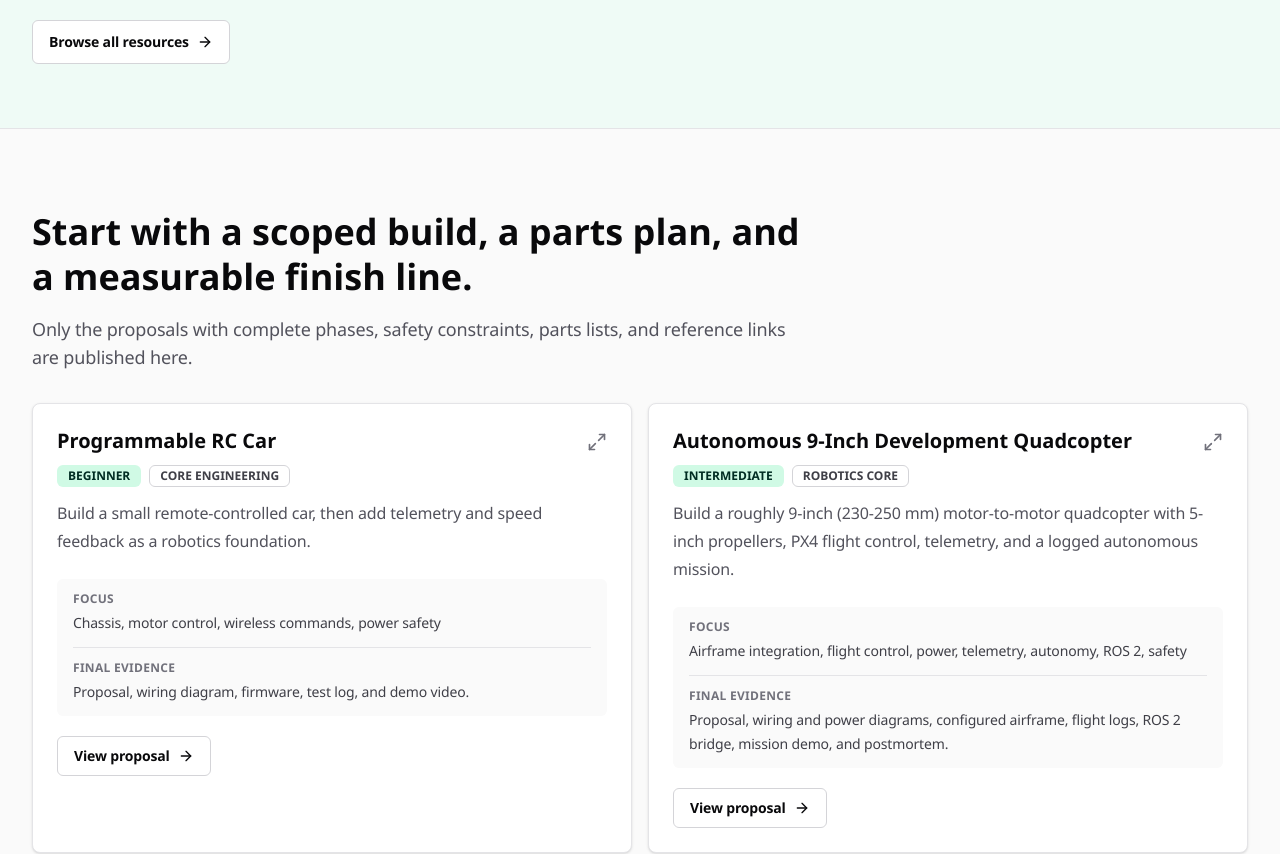
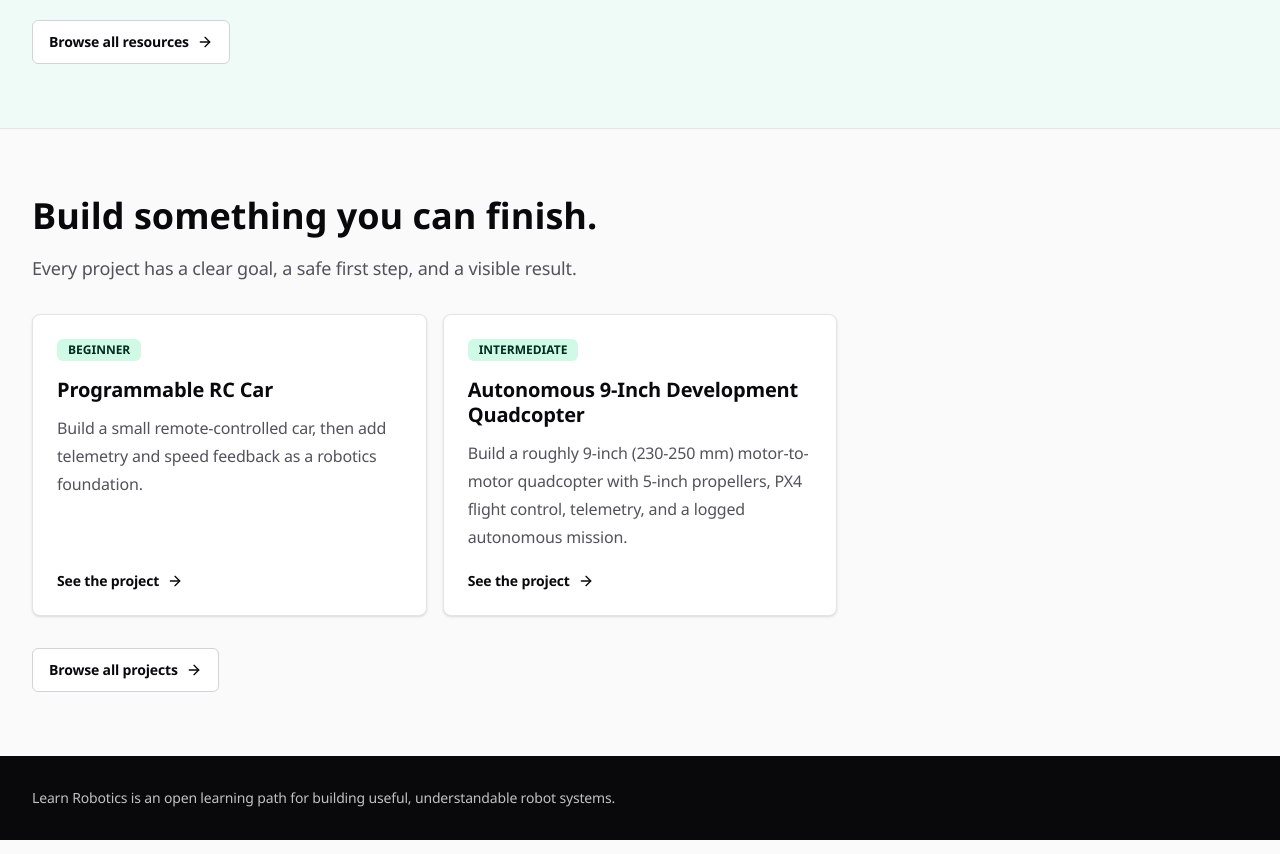
Before and after one commit to MiguelMasc/Learn-Robotics, a Next.js app: page / in a window 1280 px wide. Shown: the part 2740-3594 px from the top of the page. Built offline with nearby package versions, Linux system fonts and the light colour scheme.

Commit message:
Show concise project previews on the homepage

```diff
--- a/components/home/projects-section.tsx
+++ b/components/home/projects-section.tsx
@@ -1,20 +1,47 @@
+import Link from "next/link";
+import { ArrowRight } from "lucide-react";
+
+import { badgeClasses } from "@/components/home/badge-classes";
 import { SectionHeading } from "@/components/home/section-heading";
-import { ProjectCard } from "@/components/projects/project-card";
 import { publishedProjects } from "@/data/site-content";
+
+const featuredProjects = publishedProjects.slice(0, 3);
 
 export function ProjectsSection() {
   return (
-    <section id="projects" className="mx-auto max-w-7xl px-4 py-20 sm:px-6 lg:px-8">
+    <section id="projects" className="mx-auto max-w-7xl px-4 py-16 sm:px-6 lg:px-8">
       <SectionHeading
-        title="Start with a scoped build, a parts plan, and a measurable finish line."
-        description="Only the proposals with complete phases, safety constraints, parts lists, and reference links are published here."
+        title="Build something you can finish."
+        description="Every project has a clear goal, a safe first step, and a visible result."
       />
 
-      <div className="grid gap-4 md:grid-cols-2">
-        {publishedProjects.map((project) => (
-          <ProjectCard key={project.slug} project={project} />
+      <div className="grid gap-4 md:grid-cols-2 lg:grid-cols-3">
+        {featuredProjects.map((project) => (
+          <article
+            key={project.slug}
+            className="flex flex-col rounded-lg border border-zinc-200 bg-white p-6 shadow-sm"
+          >
+            <span className={badgeClasses.secondary}>{project.level}</span>
+            <h3 className="mt-4 text-xl font-bold leading-tight">{project.title}</h3>
+            <p className="mt-3 flex-1 leading-7 text-zinc-600">{project.summary}</p>
+            <Link
+              href={`/projects/${project.slug}`}
+              className="mt-5 inline-flex items-center gap-2 text-sm font-bold text-zinc-950"
+            >
+              See the project
+              <ArrowRight className="size-4" aria-hidden="true" />
+            </Link>
+          </article>
         ))}
       </div>
+
+      <Link
+        href="/projects"
+        className="mt-8 inline-flex min-h-11 items-center justify-center gap-2 rounded-md border border-zinc-300 bg-white px-4 text-sm font-semibold text-zinc-950 transition-colors hover:bg-zinc-100 focus-visible:outline-none focus-visible:ring-2 focus-visible:ring-emerald-700"
+      >
+        Browse all projects
+        <ArrowRight className="size-4" aria-hidden="true" />
+      </Link>
     </section>
   );
 }
```
